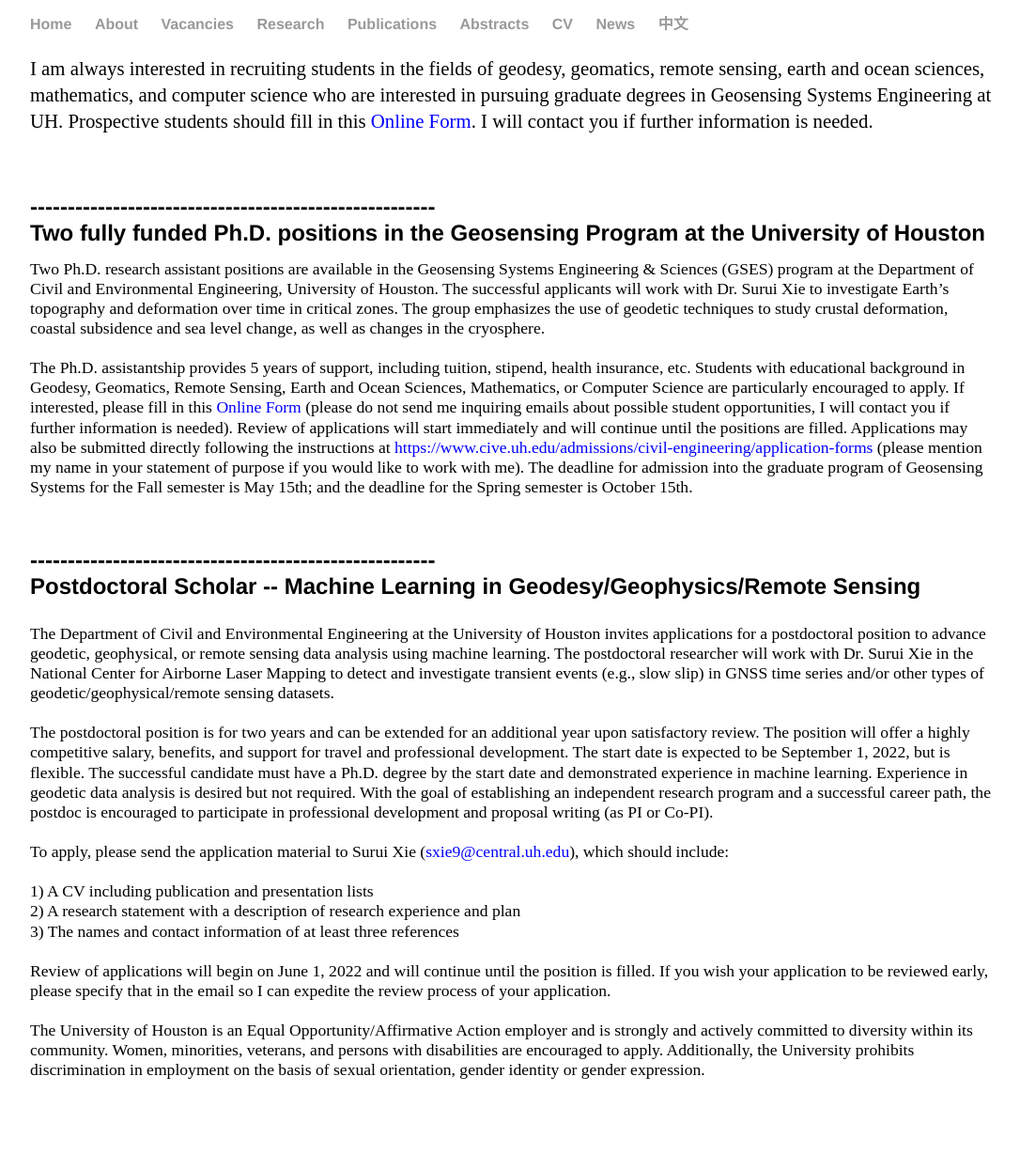
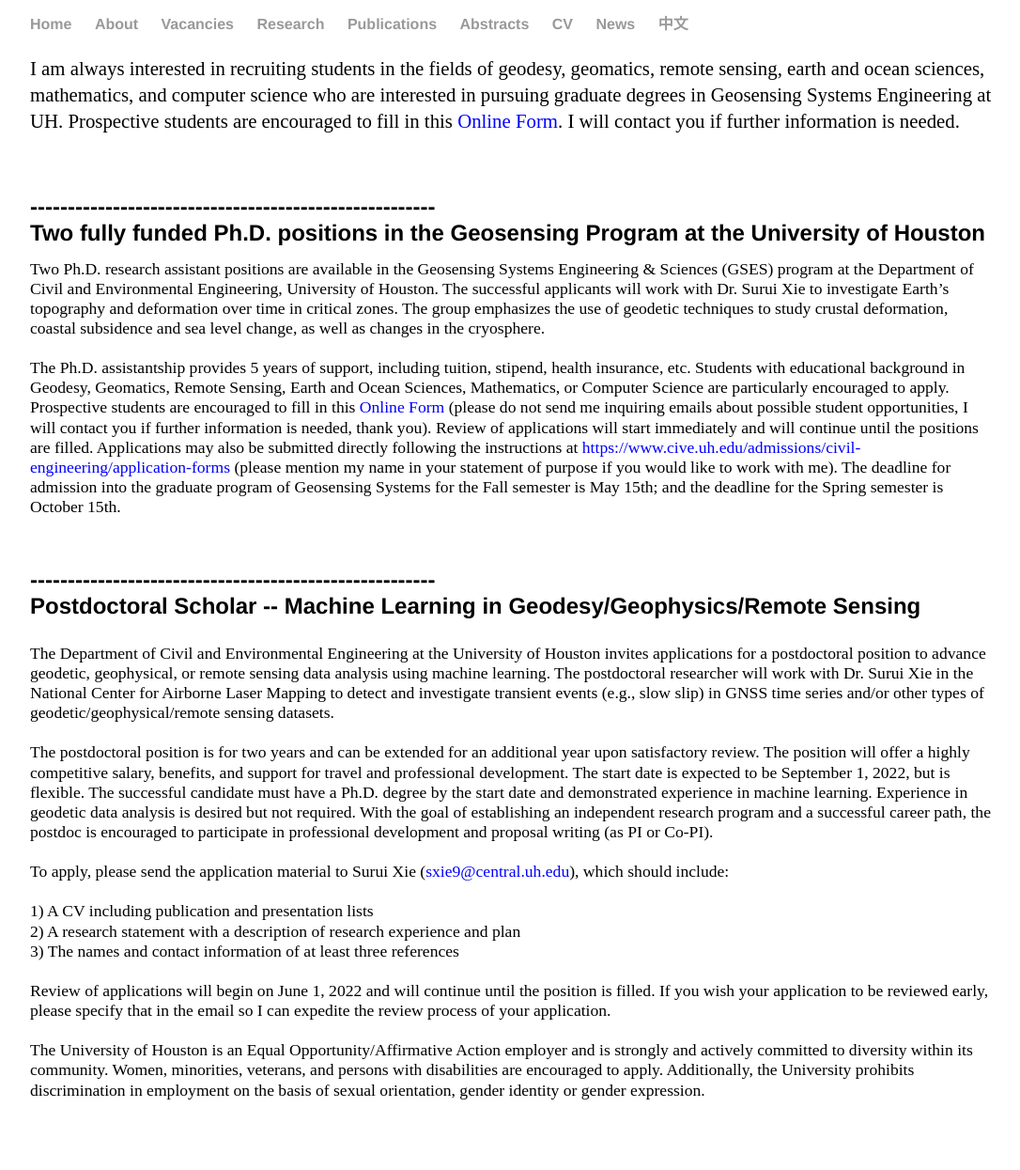
Before and after one commit to suruixie/suruixie.github.io, a Jekyll site: the page built from vacancies/index.html, in a window 1280 px wide. Shown: the whole page at 94% size, without its empty margins (96-1182 px from the left). Built offline with Jekyll 4.4.1, drawn with Linux system fonts in a browser that asks for light colours; before the commit the page ends 1223 px from its top, so only the background shows below that.

Commit message:
Update index.html

```diff
--- a/vacancies/index.html
+++ b/vacancies/index.html
@@ -5,7 +5,7 @@
 
 <p style="margin-top:0em; margin-bottom:3em; line-height:135%;">
 	I am always interested in recruiting students in the fields of geodesy, geomatics, remote sensing, earth and ocean sciences, mathematics, and computer science who are interested in pursuing graduate degrees in Geosensing Systems Engineering at UH.
-	Prospective students should fill in this <a href="https://forms.office.com/Pages/ResponsePage.aspx?id=vboLF_CikEytSw6PDwxCWfDPu5d49wZLkqS7gRDyh3VUOUdSR08zOTkwMUpBUDRSNlNNMTIwNjhRVy4u" style="color:#0000FF;">Online Form</a>. I will contact you if further information is needed.
+	Prospective students are encouraged to fill in this <a href="https://forms.office.com/Pages/ResponsePage.aspx?id=vboLF_CikEytSw6PDwxCWfDPu5d49wZLkqS7gRDyh3VUOUdSR08zOTkwMUpBUDRSNlNNMTIwNjhRVy4u" style="color:#0000FF;">Online Form</a>. I will contact you if further information is needed.
   <br>
 </p>
 
@@ -20,7 +20,7 @@
 
 	The Ph.D. assistantship provides 5 years of support, including tuition, stipend, health insurance, etc.
 	Students with educational background in Geodesy, Geomatics, Remote Sensing, Earth and Ocean Sciences, Mathematics, or Computer Science are particularly encouraged to apply.
-	If interested, please fill in this <a href="https://forms.office.com/Pages/ResponsePage.aspx?id=vboLF_CikEytSw6PDwxCWfDPu5d49wZLkqS7gRDyh3VUOUdSR08zOTkwMUpBUDRSNlNNMTIwNjhRVy4u" style="color:#0000FF;">Online Form</a> (please do not send me inquiring emails about possible student opportunities, I will contact you if further information is needed).
+	Prospective students are encouraged to fill in this <a href="https://forms.office.com/Pages/ResponsePage.aspx?id=vboLF_CikEytSw6PDwxCWfDPu5d49wZLkqS7gRDyh3VUOUdSR08zOTkwMUpBUDRSNlNNMTIwNjhRVy4u" style="color:#0000FF;">Online Form</a> (please do not send me inquiring emails about possible student opportunities, I will contact you if further information is needed, thank you).
 	Review of applications will start immediately and will continue until the positions are filled.
 	Applications may also be submitted directly following the instructions at <a href="https://www.cive.uh.edu/admissions/civil-engineering/application-forms" style="color:#0000FF;">https://www.cive.uh.edu/admissions/civil-engineering/application-forms</a> (please mention my name in your statement of purpose if you would like to work with me).
 	The deadline for admission into the graduate program of Geosensing Systems for the Fall semester is May 15th; and the deadline for the Spring semester is October 15th.
```
